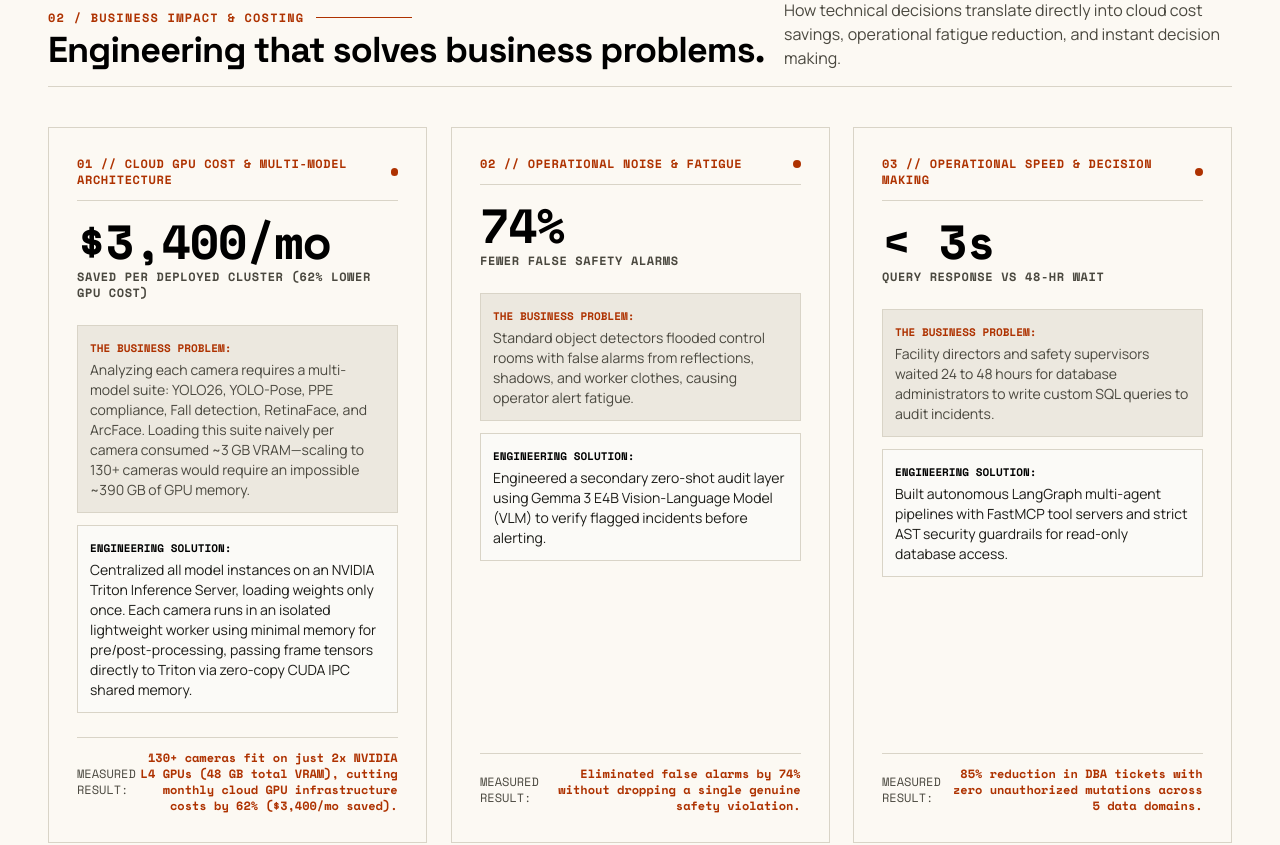
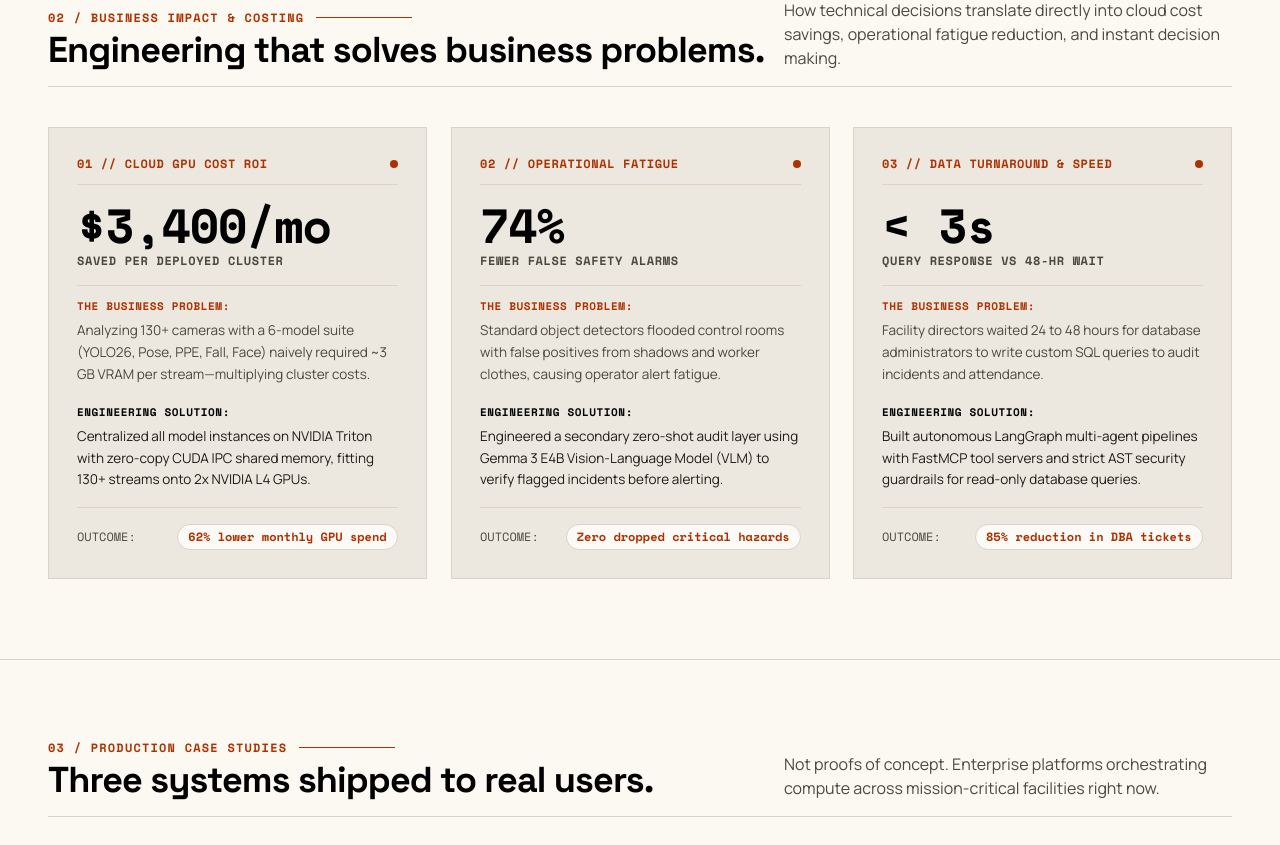
Before and after one commit to Rajeshkumarnextbrain/portfilio, a Next.js app: page / in a window 1280 px wide. Shown: the part 1640-2485 px from the top of the page. Built offline with nearby package versions, Linux system fonts and the light colour scheme; no server answers; a web font is replaced by a local one.

Commit message:
style: polish Business Impact cards layout, eliminate clunky nested boxes, and balance vertical card heights

```diff
--- a/components/home/BusinessImpactSection.tsx
+++ b/components/home/BusinessImpactSection.tsx
@@ -20,10 +20,10 @@ interface BusinessImpactSectionProps {
 
 export function BusinessImpactSection({ items }: BusinessImpactSectionProps) {
   return (
-    <Stagger className="grid grid-cols-1 lg:grid-cols-3 gap-6">
+    <Stagger className="grid grid-cols-1 lg:grid-cols-3 gap-6 items-stretch">
       {items.map((item, idx) => (
-        <StaggerItem key={item.id}>
-          <div className="relative p-6 sm:p-7 bg-surface border border-line flex flex-col justify-between gap-6 h-full hover:border-secondary transition-colors duration-150 group">
+        <StaggerItem key={item.id} className="h-full">
+          <div className="p-6 sm:p-7 bg-paper-sunken border border-line flex flex-col justify-between h-full hover:border-secondary transition-colors duration-150 group">
             {/* Top Bar with Badge & Number */}
             <div className="flex flex-col gap-4">
               <div className="flex items-center justify-between border-b border-line pb-3">
@@ -43,32 +43,32 @@ export function BusinessImpactSection({ items }: BusinessImpactSectionProps) {
                 </span>
               </div>
 
-              {/* Problem & Solution Flow */}
-              <div className="flex flex-col gap-3 pt-2 text-xs sm:text-sm leading-relaxed">
-                <div className="p-3 bg-paper-sunken border border-line rounded-DEFAULT">
-                  <span className="text-secondary font-mono font-bold uppercase text-[11px] block mb-0.5">
+              {/* Problem & Solution (Clean Editorial Hierarchy, No Double Nested Gray Boxes) */}
+              <div className="flex flex-col gap-3.5 pt-3 border-t border-line text-xs sm:text-[13.5px] leading-relaxed">
+                <div className="flex flex-col gap-1">
+                  <span className="text-secondary font-mono font-bold uppercase text-[11px] tracking-wider">
                     The Business Problem:
                   </span>
-                  <p className="text-ink-muted">
+                  <p className="text-ink-muted leading-relaxed">
                     {item.problem}
                   </p>
                 </div>
 
-                <div className="p-3 bg-paper-raised border border-line rounded-DEFAULT">
-                  <span className="text-primary font-mono font-bold uppercase text-[11px] block mb-0.5">
+                <div className="flex flex-col gap-1 pt-1">
+                  <span className="text-primary font-mono font-bold uppercase text-[11px] tracking-wider">
                     Engineering Solution:
                   </span>
-                  <p className="text-on-surface">
+                  <p className="text-on-surface leading-relaxed">
                     {item.solution}
                   </p>
                 </div>
               </div>
             </div>
 
-            {/* Bottom Outcome Strip */}
-            <div className="pt-3 border-t border-line flex items-center justify-between font-label-timecode text-xs">
-              <span className="text-ink-muted uppercase">MEASURED RESULT:</span>
-              <span className="text-secondary font-bold text-right">
+            {/* Bottom Outcome Pill */}
+            <div className="pt-4 mt-4 border-t border-line flex items-center justify-between text-xs">
+              <span className="font-label-timecode text-ink-muted uppercase font-medium">Outcome:</span>
+              <span className="px-2.5 py-1 bg-paper-raised border border-line rounded-full font-mono text-xs font-bold text-secondary">
                 {item.outcome}
               </span>
             </div>
--- a/content/facts.ts
+++ b/content/facts.ts
@@ -118,29 +118,29 @@ export const BUSINESS_IMPACT_ITEMS = [
   {
     id: "gpu-costs",
     metric: "$3,400/mo",
-    metricLabel: "saved per deployed cluster (62% lower GPU cost)",
-    badge: "Cloud GPU Cost & Multi-Model Architecture",
-    problem: "Analyzing each camera requires a multi-model suite: YOLO26, YOLO-Pose, PPE compliance, Fall detection, RetinaFace, and ArcFace. Loading this suite naively per camera consumed ~3 GB VRAM—scaling to 130+ cameras would require an impossible ~390 GB of GPU memory.",
-    solution: "Centralized all model instances on an NVIDIA Triton Inference Server, loading weights only once. Each camera runs in an isolated lightweight worker using minimal memory for pre/post-processing, passing frame tensors directly to Triton via zero-copy CUDA IPC shared memory.",
-    outcome: "130+ cameras fit on just 2x NVIDIA L4 GPUs (48 GB total VRAM), cutting monthly cloud GPU infrastructure costs by 62% ($3,400/mo saved).",
+    metricLabel: "saved per deployed cluster",
+    badge: "Cloud GPU Cost ROI",
+    problem: "Analyzing 130+ cameras with a 6-model suite (YOLO26, Pose, PPE, Fall, Face) naively required ~3 GB VRAM per stream—multiplying cluster costs.",
+    solution: "Centralized all model instances on NVIDIA Triton with zero-copy CUDA IPC shared memory, fitting 130+ streams onto 2x NVIDIA L4 GPUs.",
+    outcome: "62% lower monthly GPU spend",
   },
   {
     id: "false-alarms",
     metric: "74%",
     metricLabel: "fewer false safety alarms",
-    badge: "Operational Noise & Fatigue",
-    problem: "Standard object detectors flooded control rooms with false alarms from reflections, shadows, and worker clothes, causing operator alert fatigue.",
+    badge: "Operational Fatigue",
+    problem: "Standard object detectors flooded control rooms with false positives from shadows and worker clothes, causing operator alert fatigue.",
     solution: "Engineered a secondary zero-shot audit layer using Gemma 3 E4B Vision-Language Model (VLM) to verify flagged incidents before alerting.",
-    outcome: "Eliminated false alarms by 74% without dropping a single genuine safety violation.",
+    outcome: "Zero dropped critical hazards",
   },
   {
     id: "ticket-turnaround",
     metric: "< 3s",
     metricLabel: "query response vs 48-hr wait",
-    badge: "Operational Speed & Decision Making",
-    problem: "Facility directors and safety supervisors waited 24 to 48 hours for database administrators to write custom SQL queries to audit incidents.",
-    solution: "Built autonomous LangGraph multi-agent pipelines with FastMCP tool servers and strict AST security guardrails for read-only database access.",
-    outcome: "85% reduction in DBA tickets with zero unauthorized mutations across 5 data domains.",
+    badge: "Data Turnaround & Speed",
+    problem: "Facility directors waited 24 to 48 hours for database administrators to write custom SQL queries to audit incidents and attendance.",
+    solution: "Built autonomous LangGraph multi-agent pipelines with FastMCP tool servers and strict AST security guardrails for read-only database queries.",
+    outcome: "85% reduction in DBA tickets",
   },
 ];
 
```
Also changed, not shown: 1 other file (tests, documents, lock files or other folders).
